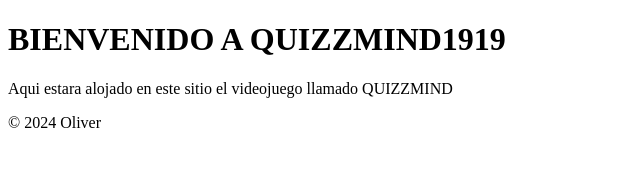
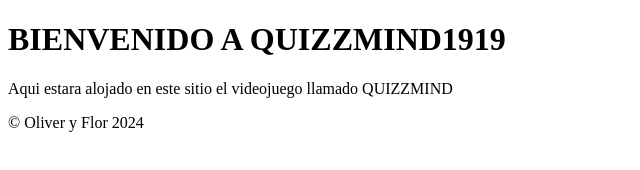
Before and after one commit to oliverfloreshdz/HELLO, a plain HTML site: page index.html in a window 1280 px wide. Shown: the full height of the page, 0-640 px from the left. Drawn offline with Linux system fonts and the light colour scheme.

Commit message:
Update index.html

```diff
--- a/index.html
+++ b/index.html
@@ -13,6 +13,6 @@
 
 </body>
 
-<footer>&copy; 2024 Oliver
+<footer>&copy; Oliver y Flor 2024
 
 </footer>
```
